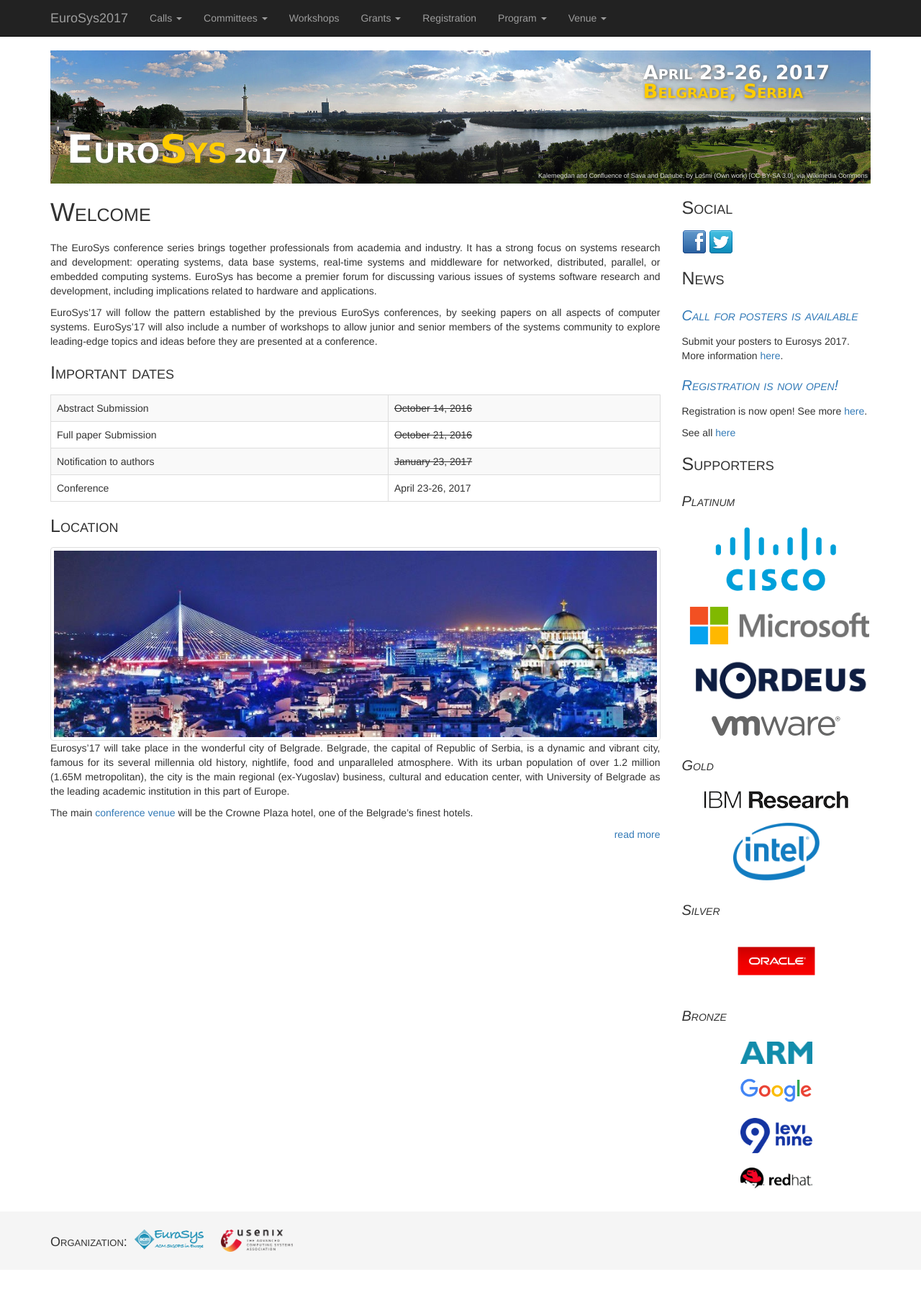
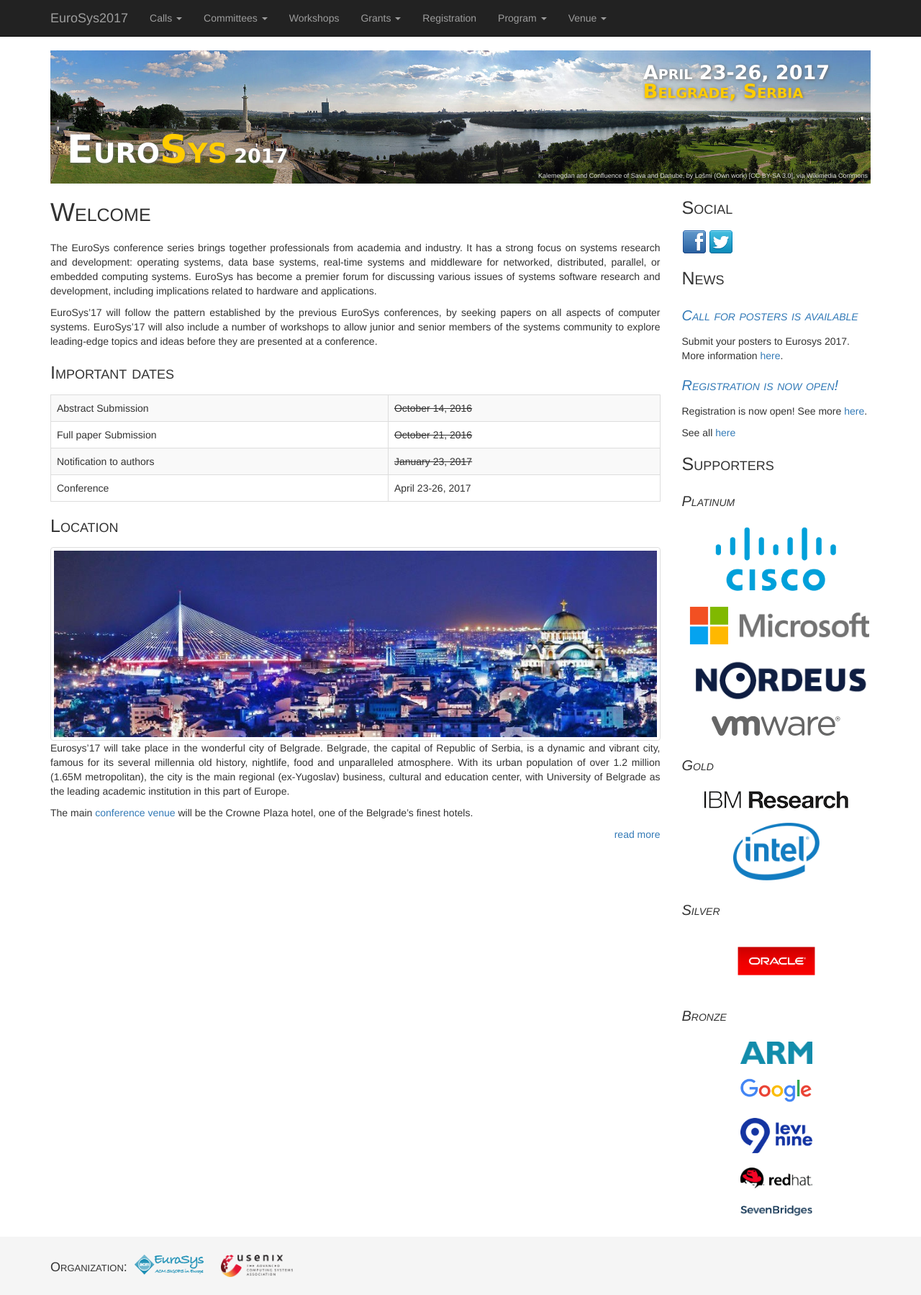
Before and after one commit to eurosys-chapter/2017, a Jekyll site: the page built from index.md, in a window 1280 px wide. Shown: the whole page at 72% size. Built offline with Jekyll 4.4.1, drawn with Linux system fonts in a browser that asks for light colours; nearby versions of some CDN libraries; before the commit the page ends 1764 px from its top, so only the background shows below that.

Commit message:
add sponsor

```diff
--- a/_includes/sidebar.html
+++ b/_includes/sidebar.html
@@ -88,3 +88,8 @@ See all <a href="/news">here</a>
         <img class="img-responsive" src="/assets/img/redhat.jpg">
     </a>
 </div>
+<div class="logo bronze">
+    <a href="https://www.sevenbridges.com/" target="_blank">
+        <img class="img-responsive" src="/assets/img/7bridges.png">
+    </a>
+</div>
```
Also changed, not shown: assets/img/7bridges.png (added).
